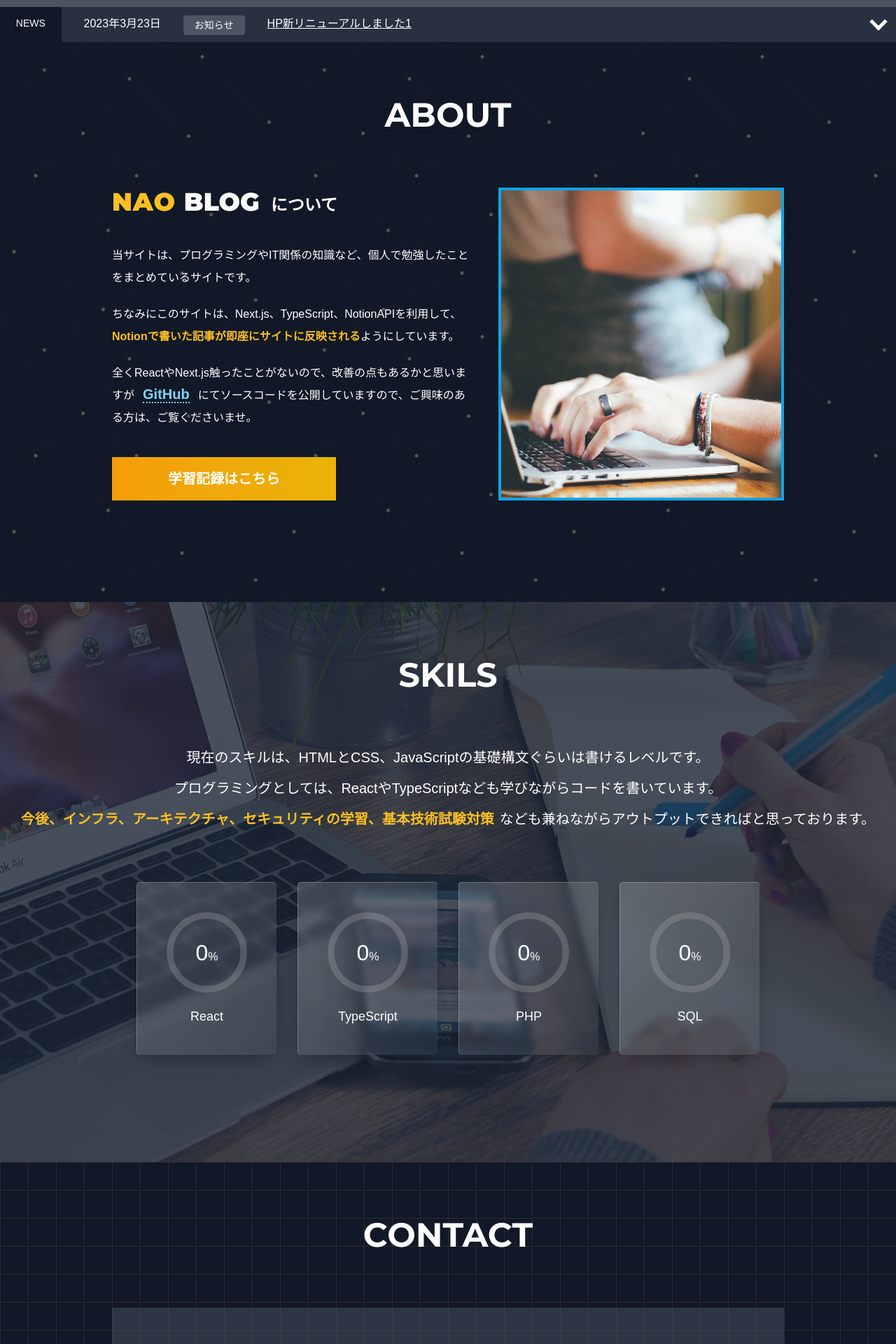
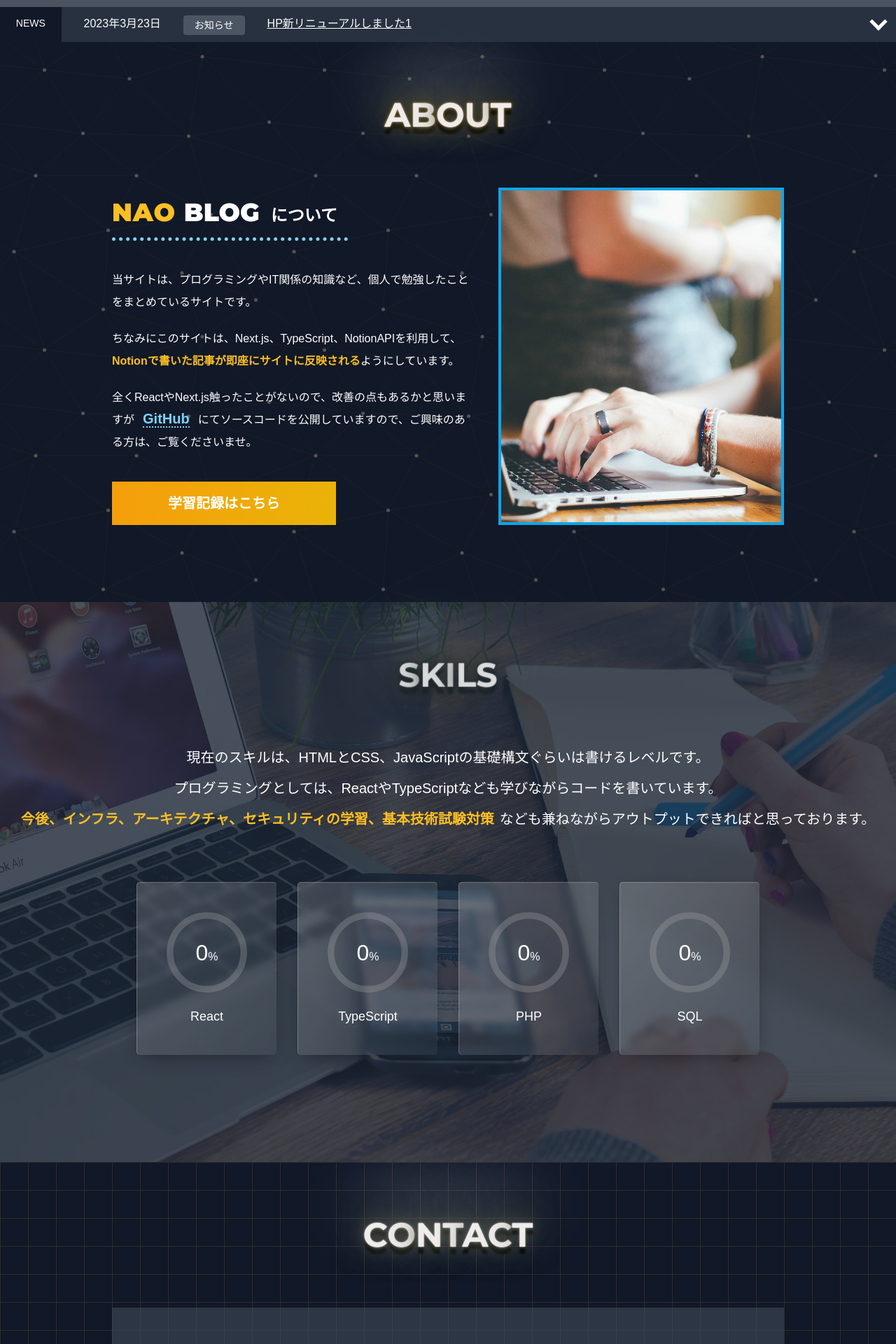
Before and after one commit to naomina121/naomina, a Next.js app: page / in a window 1280 px wide. Shown: the part 740-2660 px from the top of the page at 70% size. Built offline with nearby package versions, Linux system fonts and the light colour scheme; grey boxes are pictures that could not be loaded; a web font is replaced by a local one.

Commit message:
トップページ見出しデザイン調整

```diff
--- a/components/Footer.tsx
+++ b/components/Footer.tsx
@@ -43,7 +43,7 @@ const Footer = () => {
         </nav>
       </div>
       <div className="max-w-5xl w-full my-5 py-5 mx-auto">
-        <div className="text-3xl font-['Montserrat',sans-serif] text-white flex-end">
+        <div className="text-3xl font-['Montserrat',sans-serif] font-black text-white flex-end">
           <span className="font-['Montserrat',sans-serif] text-amber-400 pr-2">
             NAO
           </span>
--- a/components/top/About.tsx
+++ b/components/top/About.tsx
@@ -9,11 +9,16 @@ const About: FC<TopProps> = ({ item }) => {
     <div id="about" ref={item}>
       <div className="bg-about p-40 pt-20 text-white relative h-full max-h-smart">
         <p className="text-white w-full text-5xl text-center mb-20 font-['Montserrat',sans-serif] relative">
-          ABOUT
+          <div className="anime-title">
+            <b>
+              <span>AB</span>
+              <span>OU</span>T
+            </b>
+          </div>
         </p>
         <div className="flex max-w-7xl my-0 mx-auto justify-around">
           <div className="w-full mr-10 max-w-lg">
-            <p className="font-['Montserrat',sans-serif] text-white mb-10 text-4xl font-semibold">
+            <p className="anime-title-b font-['Montserrat',sans-serif] text-white mb-10 text-4xl font-semibold">
               <span className="tracking-wide font-black text-amber-400 mr-3">
                 NAO
               </span>
--- a/components/top/Contact.tsx
+++ b/components/top/Contact.tsx
@@ -9,7 +9,11 @@ const Contact: FC<TopProps> = ({ item }) => {
       className="bg-contact p-40 pt-20 text-white relative h-full max-h-smart"
     >
       <p className="text-white w-full text-5xl text-center mb-20 font-['Montserrat',sans-serif] relative">
-        CONTACT
+        <div className="anime-title contact">
+          <b>
+            CO<span>NT</span>AC<span>T</span>
+          </b>
+        </div>
       </p>
       <div className="bg-gray-600/50 p-12 h-full">
         <label htmlFor="textContent" className="text-white/70 text-lg">
--- a/components/top/Skils.tsx
+++ b/components/top/Skils.tsx
@@ -106,7 +106,11 @@ const Skils: FC<TopProps> = ({ item }) => {
       <div className="absolute min-w-full min-h-full z-20 top-0 left-1/2 translate-x-[-50%] w-full">
         <div className="max-h-smart flex flex-col items-center text-white z-20 justify-start relative my-20">
           <p className="text-white w-full text-5xl text-center mb-20 font-['Montserrat',sans-serif] relative">
-            SKILS
+            <div className="anime-title skil">
+              <b>
+                S<span>KI</span>LS
+              </b>
+            </div>
           </p>
           <p className="text-white text-xl">
             現在のスキルは、HTMLとCSS、JavaScriptの基礎構文ぐらいは書けるレベルです。
--- a/src/styles/globals.css
+++ b/src/styles/globals.css
@@ -62,6 +62,70 @@ main{
   width:100%;
   transition: all 0.3s;
 }
+
+.anime-title b {
+    color: #f0ecec;
+    text-shadow: 0 -40px 100px, 0 0 2px, 0 0 1em #6e733b, 0 0 0.5em #1e1607, 0 0 0.1em #bd7e12, 0 10px 3px #000;
+}
+
+.skil b {
+    text-shadow: 0 -40px 100px, 0 0 2px, 0 0 1em #454b28, 0 0 0.5em #111827, 0 0 0.1em #111827, 0 10px 3px #1b222e;
+    color: #fff9;
+}
+
+.contact b {
+    text-shadow: 0 -40px 100px, 0 0 2px, 0 0 1em #555847, 0 0 0.5em #555847, 0 0 0.1em #555847, 0 10px 3px #000000;
+}
+
+/* .anime-title b span{
+  animation: blink linear infinite 2s;
+}
+.anime-title b span:nth-of-type(2){
+  animation: blink linear infinite 3s;
+} */
+
+.anime-title-b{
+  position:relative;
+  z-index:1;
+  padding:15px 15px 15px 0px;
+  max-width: fit-content;
+  border-bottom: 5px dotted skyblue;
+}
+
+@keyframes blink {
+  78% {
+    color: inherit;
+    text-shadow: inherit;
+  }
+  79%{
+     color: #333;
+  }
+  80% {
+
+    text-shadow: none;
+  }
+  81% {
+    color: inherit;
+    text-shadow: inherit;
+  }
+  82% {
+    color: #333;
+    text-shadow: none;
+  }
+  83% {
+    color: inherit;
+    text-shadow: inherit;
+  }
+  92% {
+    color: #333;
+    text-shadow: none;
+  }
+  92.5% {
+    color: inherit;
+    text-shadow: inherit;
+  }
+}
+
 h1 {
   @apply font-black leading-tight tracking-wide text-4xl;
   font-family: 'Montserrat', sans-serif;
```
